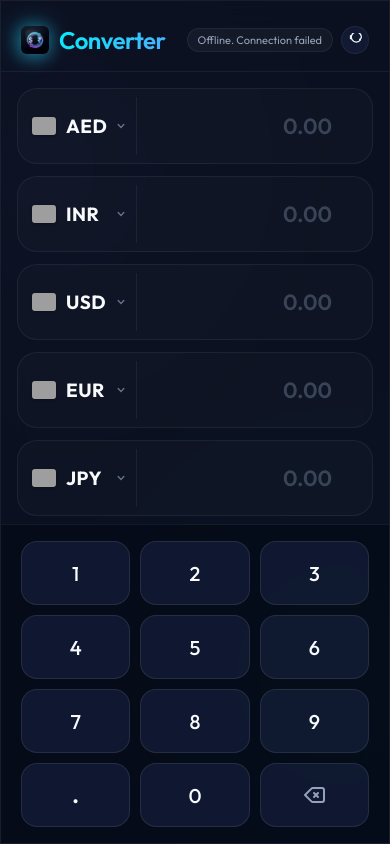
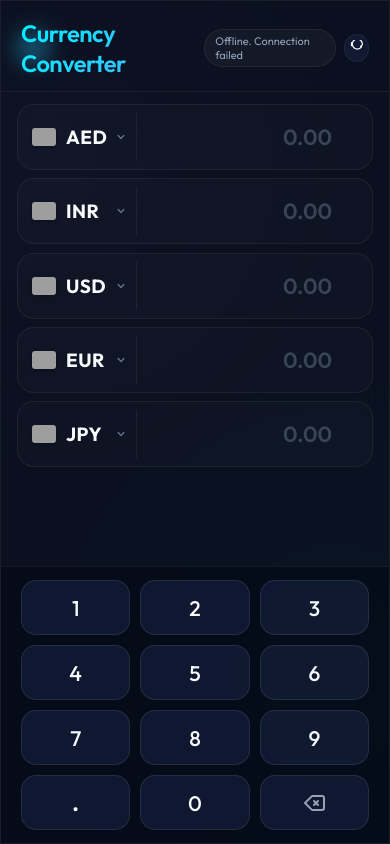
Before and after one commit to arushdixit/currency-converter, a website built with Vite: page index.html in a window 390 px wide. Built offline with nearby package versions, Linux system fonts and the light colour scheme; no server answers; grey boxes are pictures that could not be loaded.

Commit message:
feat: implement responsive fluid layouts using CSS clamp and update header branding

```diff
--- a/index.html
+++ b/index.html
@@ -39,8 +39,7 @@
       <header class="app-header">
         <div class="logo-area">
           <div class="logo-glow"></div>
-          <img class="logo-icon" src="/favicon.png" alt="Currency Converter logo" style="border-radius: 6px;" />
-          <h1>Converter</h1>
+          <h1>Currency Converter</h1>
         </div>
 
         <div class="sync-status">
@@ -90,7 +89,8 @@
           <div class="currency-row" id="row-1" data-index="1">
             <button class="currency-selector" data-index="1" aria-label="Change INR currency">
               <div class="selector-content-left">
-                <img class="currency-flag" src="https://flagcdn.com/w40/in.png" alt="India flag" width="24" height="18" />
+                <img class="currency-flag" src="https://flagcdn.com/w40/in.png" alt="India flag" width="24"
+                  height="18" />
                 <span class="currency-code">INR</span>
               </div>
               <svg class="chevron-icon" xmlns="http://www.w3.org/2000/svg" viewBox="0 0 20 20" fill="currentColor"
@@ -117,7 +117,8 @@
           <div class="currency-row" id="row-2" data-index="2">
             <button class="currency-selector" data-index="2" aria-label="Change USD currency">
               <div class="selector-content-left">
-                <img class="currency-flag" src="https://flagcdn.com/w40/us.png" alt="United States flag" width="24" height="18" />
+                <img class="currency-flag" src="https://flagcdn.com/w40/us.png" alt="United States flag" width="24"
+                  height="18" />
                 <span class="currency-code">USD</span>
               </div>
               <svg class="chevron-icon" xmlns="http://www.w3.org/2000/svg" viewBox="0 0 20 20" fill="currentColor"
@@ -144,7 +145,8 @@
           <div class="currency-row" id="row-3" data-index="3">
             <button class="currency-selector" data-index="3" aria-label="Change EUR currency">
               <div class="selector-content-left">
-                <img class="currency-flag" src="https://flagcdn.com/w40/eu.png" alt="Euro flag" width="24" height="18" />
+                <img class="currency-flag" src="https://flagcdn.com/w40/eu.png" alt="Euro flag" width="24"
+                  height="18" />
                 <span class="currency-code">EUR</span>
               </div>
               <svg class="chevron-icon" xmlns="http://www.w3.org/2000/svg" viewBox="0 0 20 20" fill="currentColor"
@@ -171,7 +173,8 @@
           <div class="currency-row" id="row-4" data-index="4">
             <button class="currency-selector" data-index="4" aria-label="Change JPY currency">
               <div class="selector-content-left">
-                <img class="currency-flag" src="https://flagcdn.com/w40/jp.png" alt="Japan flag" width="24" height="18" />
+                <img class="currency-flag" src="https://flagcdn.com/w40/jp.png" alt="Japan flag" width="24"
+                  height="18" />
                 <span class="currency-code">JPY</span>
               </div>
               <svg class="chevron-icon" xmlns="http://www.w3.org/2000/svg" viewBox="0 0 20 20" fill="currentColor"
--- a/src/style.css
+++ b/src/style.css
@@ -111,7 +111,7 @@ input, textarea {
   display: flex;
   justify-content: space-between;
   align-items: center;
-  padding: 24px 20px 16px;
+  padding: clamp(12px, 2dvh, 24px) 20px clamp(8px, 1.5dvh, 16px);
   border-bottom: 1px solid var(--border-translucent);
 }
 
@@ -142,7 +142,7 @@ input, textarea {
 
 .logo-area h1 {
   font-family: var(--font-display);
-  font-size: 24px;
+  font-size: clamp(18px, 2.8dvh, 24px);
   font-weight: 600;
   letter-spacing: -0.5px;
   background: var(--accent-glow);
@@ -217,8 +217,8 @@ input, textarea {
 
 /* 5. Currency Rows */
 .currency-rows-container {
-  flex: 0 0 auto; /* Do not stretch rows container, keeps spacing tight */
-  padding: 16px 16px 8px;
+  flex: 1 1 auto; /* Let rows flex and adapt to the viewport space */
+  padding: clamp(8px, 1.5dvh, 16px) 16px clamp(4px, 1dvh, 8px);
   /* Scrollbar removal inside list rows */
   scrollbar-width: none;
 }
@@ -229,7 +229,7 @@ input, textarea {
 .currency-rows {
   display: flex;
   flex-direction: column;
-  gap: 12px;
+  gap: clamp(6px, 1dvh, 12px);
 }
 
 .currency-row {
@@ -238,9 +238,9 @@ input, textarea {
   align-items: center;
   background-color: rgba(255, 255, 255, 0.02);
   border: 1px solid var(--border-translucent);
-  border-radius: 20px;
+  border-radius: clamp(12px, 2dvh, 20px);
   padding: 8px 12px 8px 14px;
-  height: 76px;
+  height: clamp(52px, 7.8dvh, 74px);
   transition: all var(--transition-normal);
   position: relative;
   overflow: hidden;
@@ -424,17 +424,17 @@ input, textarea {
 .keypad-container {
   background-color: rgba(2, 6, 17, 0.45);
   border-top: 1px solid var(--border-translucent);
-  padding: 16px 20px 24px;
+  padding: clamp(8px, 1.5dvh, 16px) 20px clamp(12px, 2.5dvh, 24px);
   display: flex;
   flex-direction: column;
-  flex: 1; /* Stretch keypad container to occupy the rest of the screen */
-  min-height: 280px; /* Safe minimum height */
+  flex: 1.1 1 auto; /* Stretch keypad container proportionally */
+  min-height: 0; /* Allow the keypad to shrink on tiny screens */
 }
 
 /* Ensure padding matches device safe areas on modern iPhones */
 @supports (padding-bottom: env(safe-area-inset-bottom)) {
   .keypad-container {
-    padding-bottom: calc(16px + env(safe-area-inset-bottom));
+    padding-bottom: calc(clamp(8px, 1.5dvh, 16px) + env(safe-area-inset-bottom));
   }
 }
 
@@ -442,24 +442,23 @@ input, textarea {
   display: grid;
   grid-template-columns: repeat(3, 1fr);
   grid-template-rows: repeat(4, 1fr); /* 4 rows of keys */
-  gap: 10px;
+  gap: clamp(6px, 1.2dvh, 10px);
   max-width: 360px;
   width: 100%;
   margin: 0 auto;
-  flex: 1; /* Stretch grid to fill container height */
+  flex: 1; /* Stretch grid to fill container height dynamically */
 }
 
 .key-btn {
   display: flex;
   justify-content: center;
   align-items: center;
-  height: 100%;
-  min-height: 52px;
+  height: 100%; /* Auto-fits cell height */
   background-color: var(--bg-key);
   border: 1px solid rgba(255, 255, 255, 0.09);
-  border-radius: 16px;
+  border-radius: clamp(10px, 1.8dvh, 16px);
   font-family: var(--font-display);
-  font-size: 20px;
+  font-size: clamp(16px, 2.5dvh, 22px);
   font-weight: 500;
   color: var(--text-primary);
   cursor: pointer;
```
